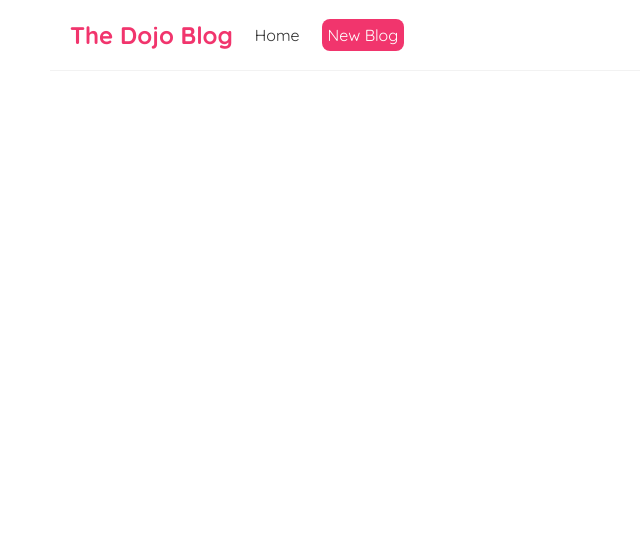
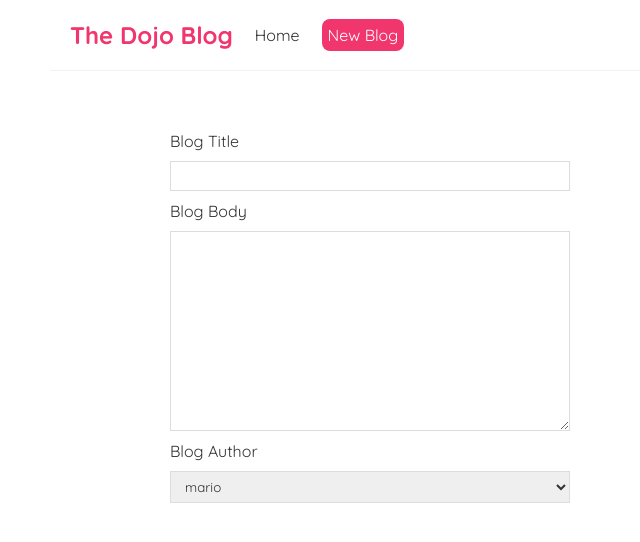
Before and after one commit to Akashiutchiha/React, a React (Create React App) app: page /create in a window 1280 px wide. Shown: the top 542 px of the page, without its empty margins (270-910 px from the left). Built offline with nearby package versions, Linux system fonts and the light colour scheme.

Commit message:
feat: Added forms

```diff
--- a/src/App.js
+++ b/src/App.js
@@ -2,6 +2,8 @@
 import Home from './Home';
 import Navbar from './NavBar';
 import { BrowserRouter as Router, Route, Switch } from 'react-router-dom';
+import Create from './create';
+import BlogDetails from './BlogDetails';
 
 function App() {
 
@@ -15,6 +17,12 @@ function App() {
             <Route exact path="/">
                 <Home />
             </Route>
+            <Route path="/create">
+                <Create />
+            </Route>
+            <Route path="/blogs/:id">
+              <BlogDetails />
+            </Route>
           </Switch>
         </div>
       </div>
--- /dev/null
+++ b/src/BlogDetails.js
@@ -0,0 +1,26 @@
+import { useParams } from "react-router-dom";
+import useFetch from "./useFetch";
+
+const BlogDetails = () => {
+  const { id } = useParams();
+  const [ data, error, isPending ] = useFetch('http://localhost:8000/blogs/' + id);
+  console.log(data);
+
+  return (
+    <div className="data-details">
+      { isPending && <div>Loading...</div> }
+      { error && <div>{ error }</div> }
+      { data &&
+        <div>
+            <article>
+          <h2>{ data.title }</h2>
+          <p>Written by { data.author }</p>
+          <div>{ data.body }</div>
+        </article>
+        </div>
+      }
+    </div>
+  );
+}
+
+export default BlogDetails;
--- a/src/BlogList.js
+++ b/src/BlogList.js
@@ -1,4 +1,6 @@
+import { Link } from "react-router-dom/cjs/react-router-dom.min";
 import Form from "./Form";
+
 
 const BlogList = ({ blogs, title}) => {
 
@@ -7,8 +9,11 @@ const BlogList = ({ blogs, title}) => {
         <h2>{ title }</h2>
         {blogs.map(blog => (
         <div className="blog-preview" key={blog.id} >
-            <h2>{ blog.title }</h2>
-            <p>Written by { blog.author }</p>
+            <Link to={`/blogs/${blog.id}`}>
+                <h2>{ blog.title }</h2>
+                <p>Written by { blog.author }</p>
+
+            </Link>
 
         </div>
         ))}
--- a/src/NavBar.js
+++ b/src/NavBar.js
@@ -1,14 +1,16 @@
+import { Link } from 'react-router-dom';
+
 const NavBar = () => {
     return (
         <nav className="navbar">
             <h1>The Dojo Blog</h1>
             <div className="link">
-                <a href="/">Home</a>
-                <a href="/create" style={{
+                <Link to="/">Home</Link>
+                <Link to="/create" style={{
                     color: "white",
                     backgroundColor: "#f1356d",
                     borderRadius: "8px"
-                }}>New Blog</a>
+                }}>New Blog</Link>
             </div>
         </nav>
     );
--- /dev/null
+++ b/src/create.js
@@ -0,0 +1,19 @@
+const Create = () => {
+    return (
+        <div className="create">
+            <form action="">
+                <label htmlFor="">Blog Title</label>
+                <input type="text" required/>
+                <label htmlFor="">Blog Body</label>
+                <textarea></textarea>
+                <label htmlFor="">Blog Author</label>
+                <select name="" id="">
+                    <option value="mario">mario</option>
+                    <option value="yoshi">yoshi</option>
+                </select>
+            </form>
+        </div>
+     );
+}
+
+export default Create;
--- a/src/index.css
+++ b/src/index.css
@@ -48,3 +48,42 @@
   color: #f1356d;
   margin-bottom: 8px;
 }
+
+.blog-preview a{
+  text-decoration: none;
+}
+
+.create {
+  max-width: 400px;
+  margin: 0 auto;
+  text-align: center;
+}
+.create label {
+  text-align: left;
+  display: block;
+}
+.create h2 {
+  font-size: 20px;
+  color: #f1356d;
+  margin-bottom: 30px;
+}
+.create input, .create textarea, .create select {
+  width: 100%;
+  padding: 6px 10px;
+  margin: 10px 0;
+  border: 1px solid #ddd;
+  box-sizing: border-box;
+  display: block;
+}
+.create button {
+  background: #f1356d;
+  color: #fff;
+  border: 0;
+  padding: 8px;
+  border-radius: 8px;
+  cursor: pointer;
+}
+
+.create textarea{
+  height: 200px;
+}
```
